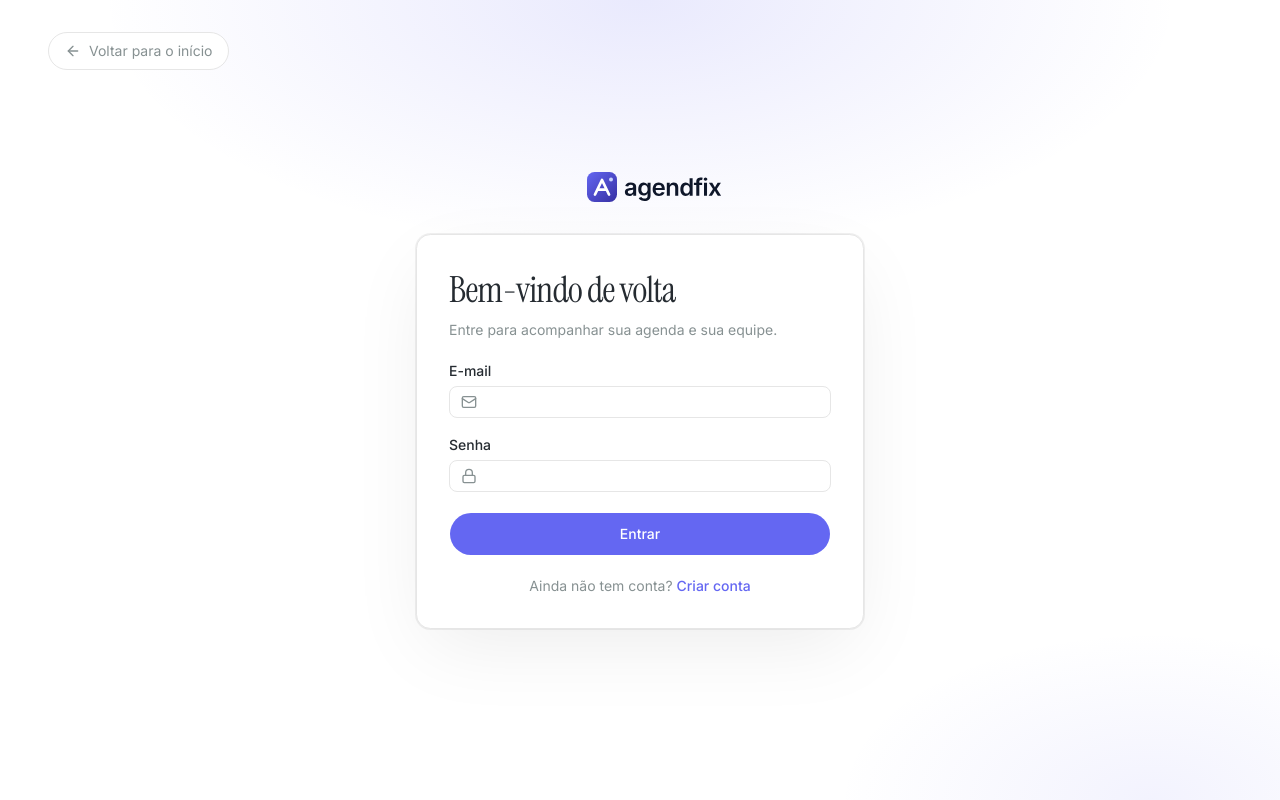
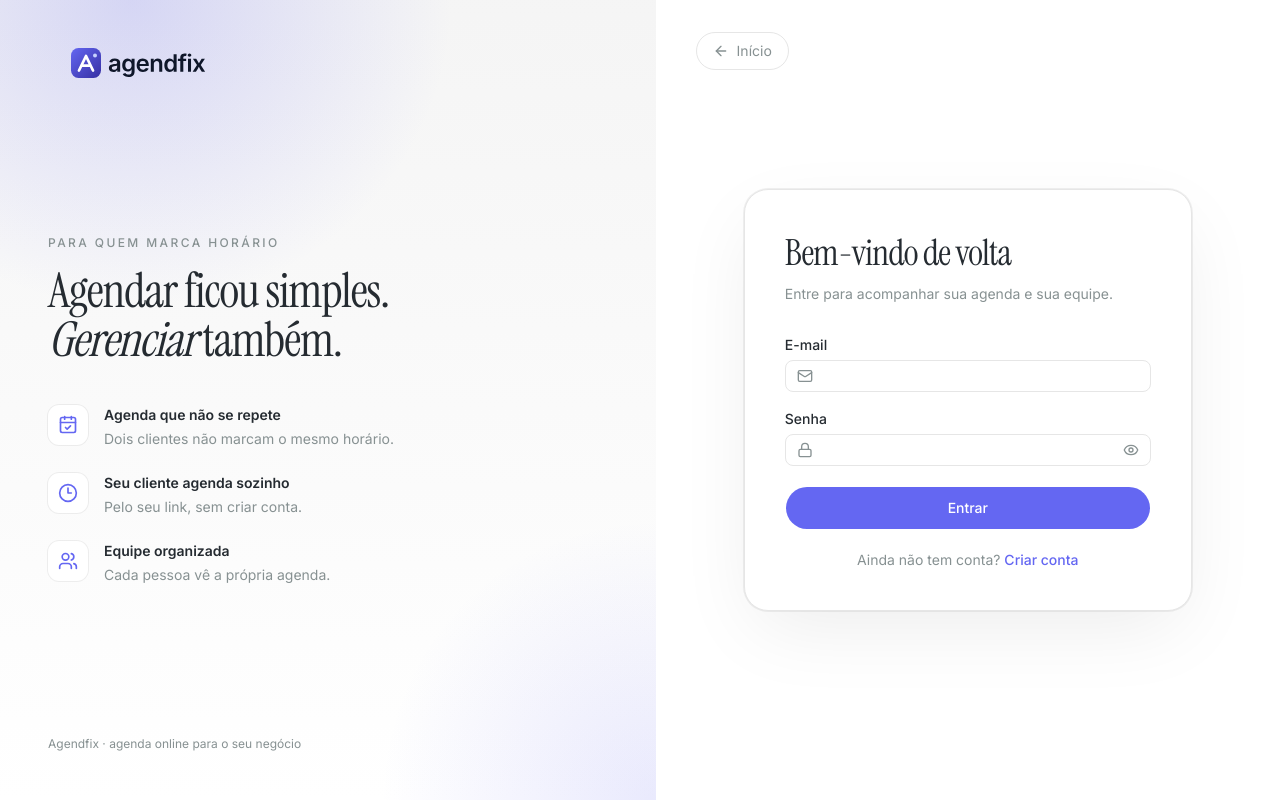
Before and after one commit to uLuc4s/Trabalho-, a Next.js app in the folder web/: page /login in a window 1280 px wide. Built offline with nearby package versions, Linux system fonts and the light colour scheme.

Commit message:
feat(web): redesenha telas de acesso com painel de marca e mostrar senha

```diff
--- a/web/src/components/auth/auth-shell.tsx
+++ b/web/src/components/auth/auth-shell.tsx
@@ -1,12 +1,20 @@
-// Moldura das telas de acesso (entrar, cadastrar, criar empresa): fundo com brilho, logo e cartão central.
-// Usada por login, cadastro e onboarding para manter o mesmo visual.
-import Image from "next/image"; // imagem otimizada do Next (aqui sem otimização, pois é SVG)
+// Moldura das telas de acesso (entrar, cadastrar, criar empresa).
+// No computador: painel de marca à esquerda com benefícios e o cartão do formulário à direita.
+// No celular: o cartão ocupa a tela toda, com a logo no topo.
+import Image from "next/image"; // logo (SVG, sem otimização)
 import Link from "next/link"; // link interno
-import { ArrowLeft } from "lucide-react"; // seta de voltar
+import { ArrowLeft, CalendarCheck, Clock3, Users } from "lucide-react"; // ícones
 import { Reveal } from "@/components/motion/reveal"; // entrada animada
 
-// Entrada: título, descrição curta e o conteúdo (o formulário).
-// Saída: a tela inteira de acesso, com o formulário dentro do cartão.
+// Benefícios mostrados no painel da marca.
+const BENEFITS = [
+  { icon: CalendarCheck, title: "Agenda que não se repete", text: "Dois clientes não marcam o mesmo horário." },
+  { icon: Clock3, title: "Seu cliente agenda sozinho", text: "Pelo seu link, sem criar conta." },
+  { icon: Users, title: "Equipe organizada", text: "Cada pessoa vê a própria agenda." },
+];
+
+// Entrada: título, descrição e o formulário (children).
+// Saída: a tela de acesso completa.
 export function AuthShell({
   title,
   description,
@@ -17,50 +25,68 @@ export function AuthShell({
   children: React.ReactNode;
 }) {
   return (
-    <main className="relative flex min-h-screen flex-col items-center justify-center overflow-hidden bg-background px-6 py-12">
-      {/* Brilho de fundo decorativo, escondido de leitores de tela. */}
+    <main className="relative grid min-h-screen bg-background lg:grid-cols-[1.05fr_1fr]">
+      {/* Painel da marca: só no computador. */}
+      <aside className="relative hidden overflow-hidden lg:flex lg:flex-col lg:justify-between lg:p-12">
         <div
           aria-hidden
           className="pointer-events-none absolute inset-0"
           style={{
             background:
-            "radial-gradient(60% 45% at 50% 0%, hsl(var(--accent) / 0.14) 0%, transparent 70%), radial-gradient(35% 30% at 90% 100%, hsl(var(--accent) / 0.08) 0%, transparent 70%)",
+              "radial-gradient(70% 55% at 20% 0%, hsl(var(--accent) / 0.22) 0%, transparent 70%), radial-gradient(60% 50% at 100% 100%, hsl(var(--accent) / 0.14) 0%, transparent 70%), linear-gradient(180deg, hsl(var(--secondary)) 0%, hsl(var(--background)) 100%)",
           }}
         />
+        <div className="relative">
+          <Link href="/" aria-label="Voltar para o início" className="inline-flex rounded-lg transition-transform hover:scale-[1.02]">
+            <Image src="/brand/agendfix-principal.svg" alt="" width={180} height={40} priority unoptimized />
+          </Link>
+        </div>
 
-      {/* Botão "Voltar para o início" no canto superior. */}
+        <Reveal className="relative max-w-md">
+          <p className="text-xs font-medium uppercase tracking-[0.2em] text-muted-foreground">Para quem marca horário</p>
+          <h2 className="mt-4 font-display text-5xl leading-[1.02] tracking-tight">
+            Agendar ficou simples. <em className="italic">Gerenciar</em> também.
+          </h2>
+          <ul className="mt-10 flex flex-col gap-6">
+            {BENEFITS.map((b) => (
+              <li key={b.title} className="flex gap-4">
+                <span className="flex h-10 w-10 shrink-0 items-center justify-center rounded-xl bg-background text-accent shadow-dashboard">
+                  <b.icon className="h-5 w-5" aria-hidden />
+                </span>
+                <div>
+                  <p className="font-body text-sm font-semibold">{b.title}</p>
+                  <p className="mt-1 font-body text-sm text-muted-foreground">{b.text}</p>
+                </div>
+              </li>
+            ))}
+          </ul>
+        </Reveal>
+
+        <p className="relative text-xs text-muted-foreground">Agendfix · agenda online para o seu negócio</p>
+      </aside>
+
+      {/* Lado do formulário. */}
+      <section className="relative flex min-h-screen flex-col items-center justify-center px-6 py-12 sm:px-10">
         <Link
           href="/"
-        className="group absolute left-6 top-6 z-10 flex items-center gap-2 rounded-full border border-border bg-background px-4 py-2 text-sm text-muted-foreground transition-colors hover:text-foreground md:left-12 md:top-8"
+          className="group absolute left-6 top-6 flex items-center gap-2 rounded-full border border-border bg-background px-4 py-2 text-sm text-muted-foreground transition-colors hover:text-foreground md:left-10 md:top-8"
         >
           <ArrowLeft className="h-4 w-4 transition-transform group-hover:-translate-x-0.5" aria-hidden />
-        Voltar para o início
+          Início
         </Link>
 
-      {/* Logo que também funciona como atalho de volta: a seta aparece ao passar o mouse. */}
-      <Reveal y={16} className="relative z-10 mb-8">
-        <Link
-          href="/"
-          aria-label="Voltar para o início"
-          className="group flex items-center gap-2 rounded-lg transition-transform duration-300 hover:scale-[1.03] focus-visible:outline-none focus-visible:ring-2 focus-visible:ring-ring"
-        >
-          <ArrowLeft
-            className="h-5 w-5 -translate-x-3 text-muted-foreground opacity-0 transition-all duration-300 group-hover:translate-x-0 group-hover:opacity-100"
-            aria-hidden
-          />
-          {/* alt vazio: a logo é decorativa, o link já tem aria-label. */}
-          <Image src="/brand/agendfix-principal.svg" alt="" width={180} height={40} priority unoptimized />
-        </Link>
-      </Reveal>
+        <div className="mb-8 lg:hidden">
+          <Image src="/brand/agendfix-principal.svg" alt="agendfix" width={160} height={36} priority unoptimized />
+        </div>
 
-      {/* Cartão central com título, descrição e o formulário. */}
-      <Reveal delay={0.1} y={24} className="relative z-10 w-full max-w-md">
-        <div className="rounded-2xl border border-border bg-background p-8 shadow-dashboard">
+        <Reveal delay={0.05} y={20} className="w-full max-w-md">
+          <div className="rounded-3xl border border-border bg-background p-8 shadow-dashboard sm:p-10">
             <h1 className="font-display text-4xl leading-tight tracking-tight">{title}</h1>
-          <p className="mt-2 text-sm text-muted-foreground">{description}</p>
-          <div className="mt-6">{children}</div>
+            <p className="mt-2 text-sm leading-relaxed text-muted-foreground">{description}</p>
+            <div className="mt-8">{children}</div>
           </div>
         </Reveal>
+      </section>
     </main>
   );
 }
--- a/web/src/components/auth/login-form.tsx
+++ b/web/src/components/auth/login-form.tsx
@@ -6,6 +6,7 @@ import Link from "next/link"; // navegação interna sem recarregar a página
 import { useRouter, useSearchParams } from "next/navigation"; // navegação e leitura da URL
 import { useState } from "react"; // estado dos campos e da tela
 import { AlertCircle, Loader2, Lock, Mail } from "lucide-react"; // ícones
+import { Eye, EyeOff } from "lucide-react";
 import { Button } from "@/components/ui/button"; // botão padrão
 import { Input } from "@/components/ui/input"; // campo padrão
 import { Label } from "@/components/ui/label"; // rótulo padrão
@@ -20,6 +21,7 @@ export function LoginForm() {
   const [password, setPassword] = useState(""); // valor do campo de senha
   const [error, setError] = useState<string | null>(null); // mensagem de erro
   const [loading, setLoading] = useState(false); // true enquanto tenta entrar
+  const [showPassword, setShowPassword] = useState(false); // mostra ou esconde a senha
 
   // Envia o formulário: tenta entrar e redireciona.
   async function handleSubmit(event: React.FormEvent<HTMLFormElement>) {
@@ -72,13 +74,21 @@ export function LoginForm() {
           <Lock className="pointer-events-none absolute left-3 top-1/2 h-4 w-4 -translate-y-1/2 text-muted-foreground" aria-hidden />
           <Input
             id="password"
-            type="password"
+            type={showPassword ? "text" : "password"}
             autoComplete="current-password"
             required
             value={password}
             onChange={(e) => setPassword(e.target.value)}
-            className="pl-9"
+            className="pl-9 pr-10"
           />
+          <button
+            type="button"
+            onClick={() => setShowPassword((v) => !v)}
+            aria-label={showPassword ? "Esconder senha" : "Mostrar senha"}
+            className="absolute right-3 top-1/2 -translate-y-1/2 text-muted-foreground transition-colors hover:text-foreground"
+          >
+            {showPassword ? <EyeOff className="h-4 w-4" aria-hidden /> : <Eye className="h-4 w-4" aria-hidden />}
+          </button>
         </div>
       </div>
 
--- a/web/src/components/auth/signup-form.tsx
+++ b/web/src/components/auth/signup-form.tsx
@@ -6,6 +6,7 @@ import Link from "next/link"; // navegação interna
 import { useRouter } from "next/navigation"; // navegação programática
 import { useState } from "react"; // estado dos campos e da tela
 import { AlertCircle, Loader2, Lock, Mail, User } from "lucide-react"; // ícones
+import { Eye, EyeOff } from "lucide-react";
 import { Button } from "@/components/ui/button"; // botão padrão
 import { Input } from "@/components/ui/input"; // campo padrão
 import { Label } from "@/components/ui/label"; // rótulo padrão
@@ -21,6 +22,7 @@ export function SignupForm() {
   const [error, setError] = useState<string | null>(null); // mensagem de erro
   const [loading, setLoading] = useState(false); // true enquanto envia
   const [checkEmail, setCheckEmail] = useState(false); // true quando falta confirmar o e-mail
+  const [showPassword, setShowPassword] = useState(false); // mostra ou esconde a senha
 
   // Envia o cadastro ao Supabase.
   async function handleSubmit(event: React.FormEvent<HTMLFormElement>) {
@@ -124,14 +126,22 @@ export function SignupForm() {
           <Lock className="pointer-events-none absolute left-3 top-1/2 h-4 w-4 -translate-y-1/2 text-muted-foreground" aria-hidden />
           <Input
             id="password"
-            type="password"
+            type={showPassword ? "text" : "password"}
             autoComplete="new-password"
             required
             minLength={8}
             value={password}
             onChange={(e) => setPassword(e.target.value)}
-            className="pl-9"
+            className="pl-9 pr-10"
           />
+          <button
+            type="button"
+            onClick={() => setShowPassword((v) => !v)}
+            aria-label={showPassword ? "Esconder senha" : "Mostrar senha"}
+            className="absolute right-3 top-1/2 -translate-y-1/2 text-muted-foreground transition-colors hover:text-foreground"
+          >
+            {showPassword ? <EyeOff className="h-4 w-4" aria-hidden /> : <Eye className="h-4 w-4" aria-hidden />}
+          </button>
         </div>
       </div>
 
```
Lines whose indentation alone changed are shown as unchanged.
